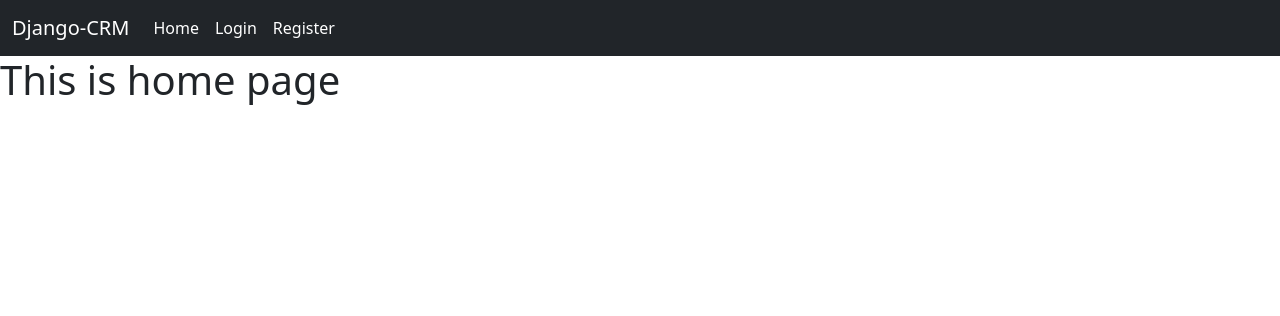
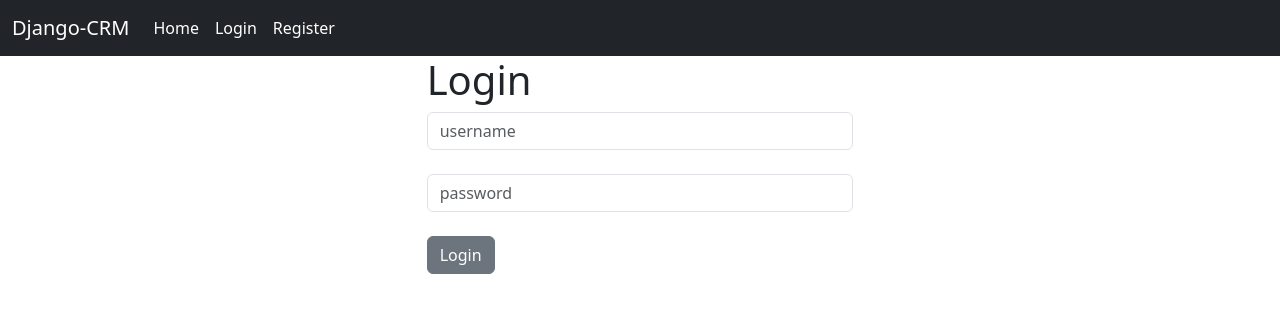
Before and after one commit to Satyajit-Sahoo45/Django-CRM-Project, a Django app: page /home/ in a window 1280 px wide. Shown: the top 316 px of the page. Run offline with Django 4.2, Linux system fonts and the light colour scheme.

Commit message:
added login page and it's functionality

```diff
--- a/crm_project/crm_app/templates/base.html
+++ b/crm_project/crm_app/templates/base.html
@@ -12,7 +12,13 @@
 <body>
     {% include 'navbar.html' %}
     {% block content %}
-    <h1>This is base page</h1>
+    <!-- {% if messages %}
+    {% for message in messages%}
+    <div class="alert alert-primary" role="alert">
+        {{message}}
+    </div>
+    {% endfor %}
+    {% endif %} -->
     {% endblock content %}
     <script src="https://cdn.jsdelivr.net/npm/bootstrap@5.3.2/dist/js/bootstrap.bundle.min.js"
         integrity="sha384-C6RzsynM9kWDrMNeT87bh95OGNyZPhcTNXj1NW7RuBCsyN/o0jlpcV8Qyq46cDfL"
--- a/crm_project/crm_app/templates/home.html
+++ b/crm_project/crm_app/templates/home.html
@@ -1,5 +1,25 @@
 {% extends 'base.html' %}
 
 {% block content %}
-<h1>This is home page</h1>
+{% if user.is_authenticated %}
+{% if messages %}
+{% for message in messages%}
+<div class="alert alert-warning alert-dismissible fade show" role="alert">
+    <strong>{{message}}</strong>
+    <button type="button" class="btn-close" data-bs-dismiss="alert" aria-label="Close"></button>
+</div>
+{% endfor %}
+{% endif %}
+<h1>Welcome to home page</h1>
+{% else %}
+<div class="col-4 offset-4">
+    <h1>Login</h1>
+    <form action="{% url 'home' %}" method="post">
+        {% csrf_token %}
+        <input type="text" class="form-control" name="username" placeholder="username" required><br>
+        <input type="password" class="form-control" name="password" placeholder="password" required> <br>
+        <button type="submit" class="btn btn-secondary">Login</button> <br>
+    </form>
+</div>
+{% endif %}
 {% endblock content %}
--- a/crm_project/crm_app/templates/navbar.html
+++ b/crm_project/crm_app/templates/navbar.html
@@ -1,6 +1,6 @@
 <nav class="navbar navbar-expand-lg narbar-dark bg-dark">
     <div class="container-fluid">
-        <a class="navbar-brand text-white" href="#">Django-CRM</a>
+        <a class="navbar-brand text-white" href="{% url 'home' %}">Django-CRM</a>
         <button class="navbar-toggler" type="button" data-bs-toggle="collapse" data-bs-target="#navbarNav"
             aria-controls="navbarNav" aria-expanded="false" aria-label="Toggle navigation">
             <span class="navbar-toggler-icon"></span>
@@ -11,7 +11,7 @@
                     <a class="nav-link active text-white" aria-current="page" href="#">Home</a>
                 </li>
                 <li class="nav-item">
-                    <a class="nav-link text-white" href="#">Login</a>
+                    <a class="nav-link text-white" href="{% url 'home' %}">Login</a>
                 </li>
                 <li class="nav-item">
                     <a class="nav-link text-white" href="#">Register</a>
--- a/crm_project/crm_app/views.py
+++ b/crm_project/crm_app/views.py
@@ -1,7 +1,24 @@
-from django.shortcuts import render
+from django.shortcuts import render, redirect
+from django.contrib.auth import authenticate, login, logout
+from django.contrib import messages
 
 def index(request):
     return render(request, 'base.html')
 
 def home(request):
+
+    if request.method == "POST":
+        username = request.POST['username']
+        password = request.POST['password']
+        user = authenticate(request,username=username,password=password)
+        if user is not None:
+            login(request, user)
+            messages.success(request, "You have login successfully")
+            return redirect('home')
+        else:
+            messages.success(request, "Oops...Try Again!!!")
+            return redirect('home')
+    else:
+        return render(request,'home.html')
+
     return render(request, 'home.html')
```
